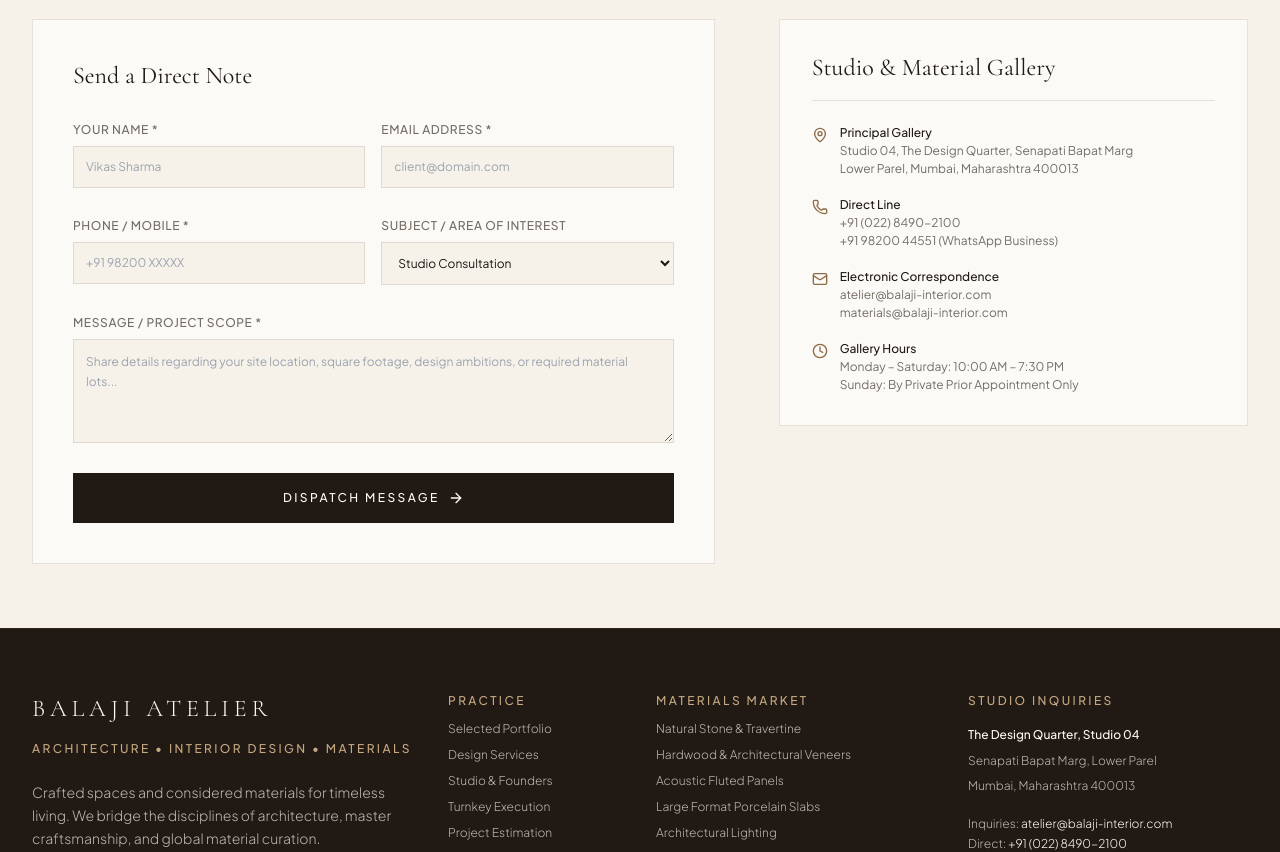
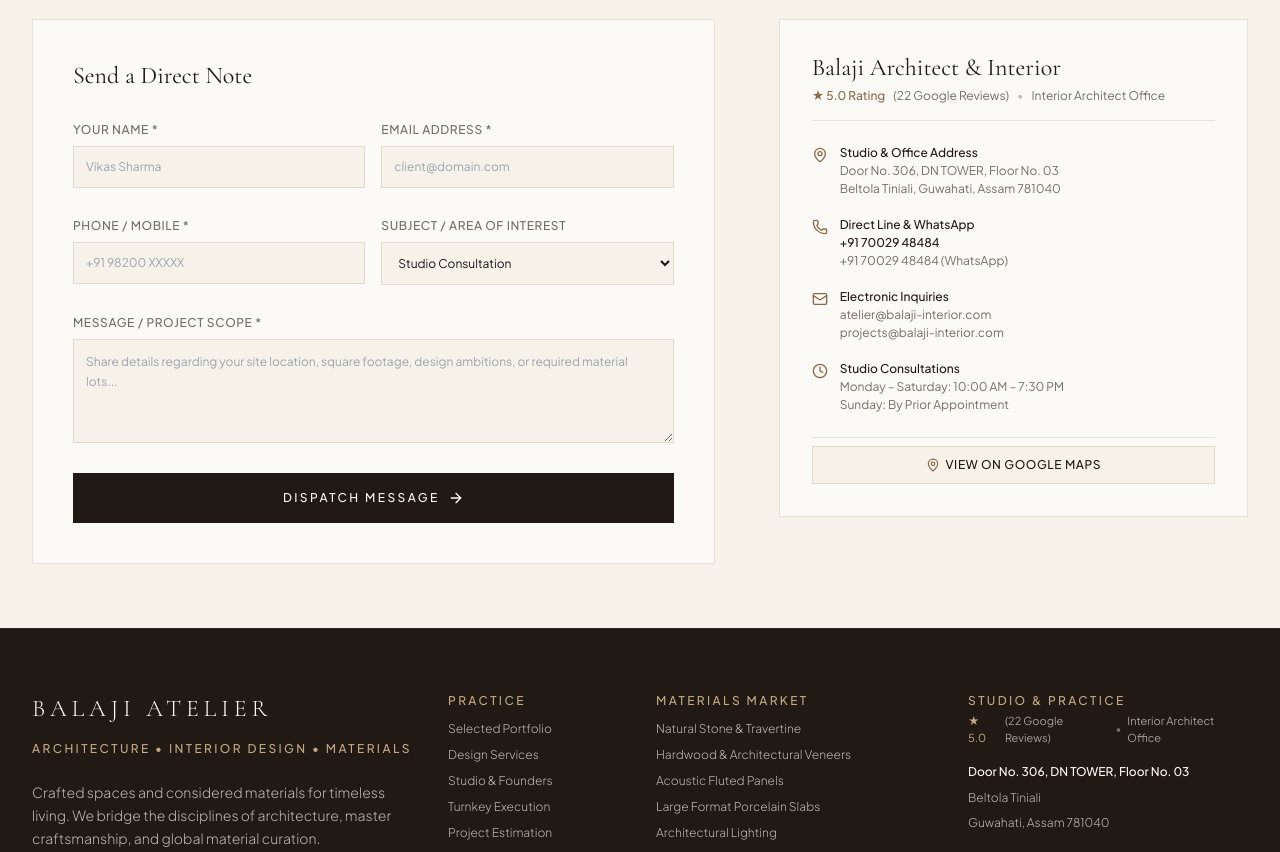
Before and after one commit to balajiwebdevelop-hash/Balaji_Web_Dev, a Next.js app: page /contact in a window 1280 px wide. Shown: the part 360-1212 px from the top of the page. Built offline with nearby package versions, Linux system fonts and the light colour scheme; no server answers.

Commit message:
update: Real studio business address, Google 5.0 rating, and contact details (Guwahati, Assam)

```diff
--- a/data/db.json
+++ b/data/db.json
@@ -1178,16 +1178,16 @@
     }
   ],
   "siteSettings": {
-    "brandName": "Balaji Atelier",
-    "tagline": "Crafted spaces and considered materials for timeless living.",
+    "brandName": "Balaji Architect & Interior",
+    "tagline": "Crafted spaces, luxury architecture, and considered materials for timeless living.",
     "logoUrl": "",
     "contactEmail": "atelier@balaji-interior.com",
-    "contactPhone": "+91 (022) 8490-2100",
-    "studioAddress": "Studio 04, The Design Quarter, Senapati Bapat Marg, Lower Parel",
-    "city": "Mumbai",
-    "state": "Maharashtra",
+    "contactPhone": "+91 70029 48484",
+    "studioAddress": "Door No. 306, DN TOWER, Floor No. 03, Beltola Tiniali",
+    "city": "Guwahati",
+    "state": "Assam",
     "country": "India",
-    "pincode": "400013",
+    "pincode": "781040",
     "currency": "INR",
     "currencySymbol": "₹",
     "taxRatePercent": 18,
--- a/src/app/contact/page.tsx
+++ b/src/app/contact/page.tsx
@@ -175,46 +175,65 @@
         {/* Right: Studio Location & Logistics */}
         <div className="lg:col-span-5 space-y-8">
           <div className="bg-surface border border-atelier p-6 sm:p-8 space-y-6">
-            <h3 className="font-serif text-2xl text-espresso border-b border-atelier pb-4">
-              Studio & Material Gallery
-            </h3>
+            <div className="border-b border-atelier pb-4 space-y-1">
+              <h3 className="font-serif text-2xl text-espresso">
+                Balaji Architect & Interior
+              </h3>
+              <div className="flex items-center gap-2 text-xs text-bronze">
+                <span className="font-medium">★ 5.0 Rating</span>
+                <span className="text-warmgray">(22 Google Reviews)</span>
+                <span className="text-warmgray/40">•</span>
+                <span className="text-warmgray">Interior Architect Office</span>
+              </div>
+            </div>
 
             <div className="space-y-5 text-xs text-warmgray">
               <div className="flex items-start gap-3">
                 <MapPin className="w-4 h-4 text-bronze mt-0.5 flex-shrink-0" />
                 <div className="space-y-0.5">
-                  <span className="font-medium text-espresso block">Principal Gallery</span>
-                  <p>Studio 04, The Design Quarter, Senapati Bapat Marg</p>
-                  <p>Lower Parel, Mumbai, Maharashtra 400013</p>
+                  <span className="font-medium text-espresso block">Studio & Office Address</span>
+                  <p>Door No. 306, DN TOWER, Floor No. 03</p>
+                  <p>Beltola Tiniali, Guwahati, Assam 781040</p>
                 </div>
               </div>
 
               <div className="flex items-start gap-3">
                 <Phone className="w-4 h-4 text-bronze mt-0.5 flex-shrink-0" />
                 <div className="space-y-0.5">
-                  <span className="font-medium text-espresso block">Direct Line</span>
-                  <p>+91 (022) 8490-2100</p>
-                  <p>+91 98200 44551 (WhatsApp Business)</p>
+                  <span className="font-medium text-espresso block">Direct Line & WhatsApp</span>
+                  <p><a href="tel:+917002948484" className="text-espresso hover:text-bronze font-medium">+91 70029 48484</a></p>
+                  <p><a href="https://wa.me/917002948484" target="_blank" rel="noreferrer" className="text-warmgray hover:text-espresso">+91 70029 48484 (WhatsApp)</a></p>
                 </div>
               </div>
 
               <div className="flex items-start gap-3">
                 <Mail className="w-4 h-4 text-bronze mt-0.5 flex-shrink-0" />
                 <div className="space-y-0.5">
-                  <span className="font-medium text-espresso block">Electronic Correspondence</span>
+                  <span className="font-medium text-espresso block">Electronic Inquiries</span>
                   <p>atelier@balaji-interior.com</p>
-                  <p>materials@balaji-interior.com</p>
+                  <p>projects@balaji-interior.com</p>
                 </div>
               </div>
 
               <div className="flex items-start gap-3">
                 <Clock className="w-4 h-4 text-bronze mt-0.5 flex-shrink-0" />
                 <div className="space-y-0.5">
-                  <span className="font-medium text-espresso block">Gallery Hours</span>
+                  <span className="font-medium text-espresso block">Studio Consultations</span>
                   <p>Monday – Saturday: 10:00 AM – 7:30 PM</p>
-                  <p>Sunday: By Private Prior Appointment Only</p>
+                  <p>Sunday: By Prior Appointment</p>
                 </div>
               </div>
+            </div>
+
+            <div className="pt-2 border-t border-atelier">
+              <a
+                href="https://maps.google.com/?q=DN+TOWER+Beltola+Tiniali+Guwahati+Assam+781040"
+                target="_blank"
+                rel="noreferrer"
+                className="w-full py-2.5 bg-canvas border border-atelier hover:border-bronze text-espresso text-xs uppercase tracking-wider font-medium flex items-center justify-center gap-1.5 transition-colors"
+              >
+                <MapPin className="w-3.5 h-3.5 text-bronze" /> View on Google Maps
+              </a>
             </div>
           </div>
         </div>
--- a/src/components/Footer.tsx
+++ b/src/components/Footer.tsx
@@ -127,15 +127,23 @@
 
           {/* Studio Contact */}
           <div className="lg:col-span-3 space-y-4">
-            <h4 className="text-xs uppercase tracking-widest text-champagne font-medium">STUDIO INQUIRIES</h4>
+            <div className="space-y-1">
+              <h4 className="text-xs uppercase tracking-widest text-champagne font-medium">STUDIO & PRACTICE</h4>
+              <div className="flex items-center gap-1.5 text-[11px] text-champagne">
+                <span>★ 5.0</span>
+                <span className="text-surface/60">(22 Google Reviews)</span>
+                <span className="text-surface/40">•</span>
+                <span className="text-surface/60">Interior Architect Office</span>
+              </div>
+            </div>
             <div className="text-xs text-surface/70 font-light space-y-1.5 leading-relaxed">
-              <p className="text-surface font-medium">The Design Quarter, Studio 04</p>
-              <p>Senapati Bapat Marg, Lower Parel</p>
-              <p>Mumbai, Maharashtra 400013</p>
+              <p className="text-surface font-medium">Door No. 306, DN TOWER, Floor No. 03</p>
+              <p>Beltola Tiniali</p>
+              <p>Guwahati, Assam 781040</p>
             </div>
             <div className="text-xs text-surface/70 font-light space-y-1 pt-1">
               <p>Inquiries: <span className="text-surface">atelier@balaji-interior.com</span></p>
-              <p>Direct: <span className="text-surface">+91 (022) 8490-2100</span></p>
+              <p>Direct: <a href="tel:+917002948484" className="text-surface hover:text-champagne transition-colors">+91 70029 48484</a></p>
             </div>
             <div className="pt-2">
               <Link
--- a/src/components/Navbar.tsx
+++ b/src/components/Navbar.tsx
@@ -186,9 +186,10 @@
             </Link>
           </div>
 
-          <div className="mt-auto pt-6 border-t border-atelier text-xs text-warmgray space-y-2">
-            <p className="font-medium text-espresso">Studio 04, The Design Quarter, Mumbai</p>
-            <p>Tel: +91 (022) 8490-2100</p>
+          <div className="mt-auto pt-6 border-t border-atelier text-xs text-warmgray space-y-1.5">
+            <p className="font-medium text-espresso">Door No. 306, DN TOWER, Floor 03, Beltola Tiniali</p>
+            <p>Guwahati, Assam 781040</p>
+            <p>Tel: +91 70029 48484</p>
             <p>Email: atelier@balaji-interior.com</p>
           </div>
         </div>
--- a/src/lib/seedData.ts
+++ b/src/lib/seedData.ts
@@ -2,16 +2,16 @@
 import { Category, Product, Project, Service, SiteSettings } from '@/types';
 
 export const initialSiteSettings: SiteSettings = {
-  brandName: 'Balaji Atelier',
-  tagline: 'Crafted spaces and considered materials for timeless living.',
+  brandName: 'Balaji Architect & Interior',
+  tagline: 'Crafted spaces, luxury architecture, and considered materials for timeless living.',
   logoUrl: '',
   contactEmail: 'atelier@balaji-interior.com',
-  contactPhone: '+91 (022) 8490-2100',
-  studioAddress: 'Studio 04, The Design Quarter, Senapati Bapat Marg, Lower Parel',
-  city: 'Mumbai',
-  state: 'Maharashtra',
+  contactPhone: '+91 70029 48484',
+  studioAddress: 'Door No. 306, DN TOWER, Floor No. 03, Beltola Tiniali',
+  city: 'Guwahati',
+  state: 'Assam',
   country: 'India',
-  pincode: '400013',
+  pincode: '781040',
   currency: 'INR',
   currencySymbol: '₹',
   taxRatePercent: 18,
```
